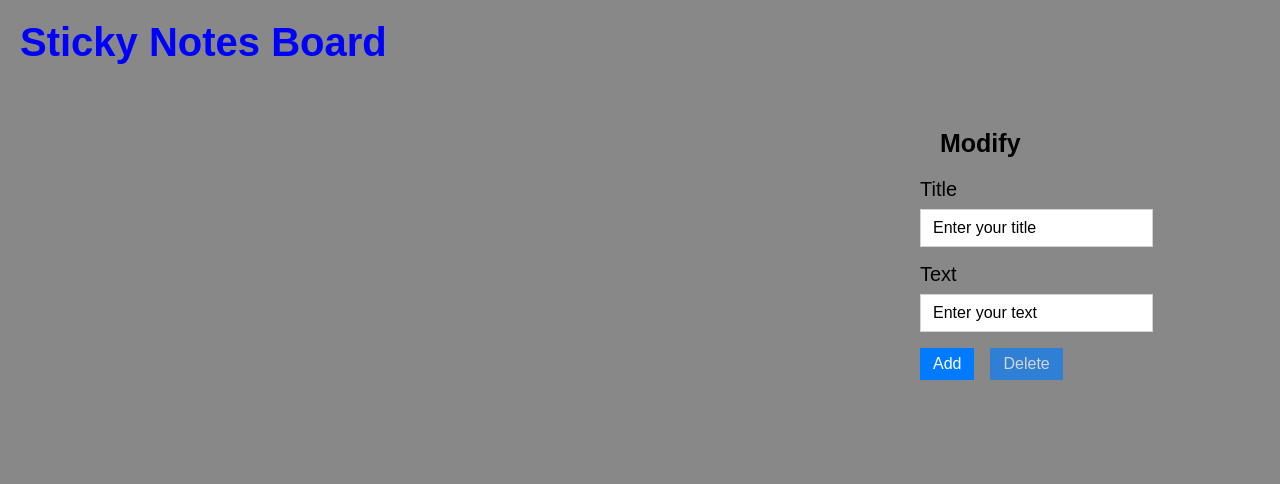
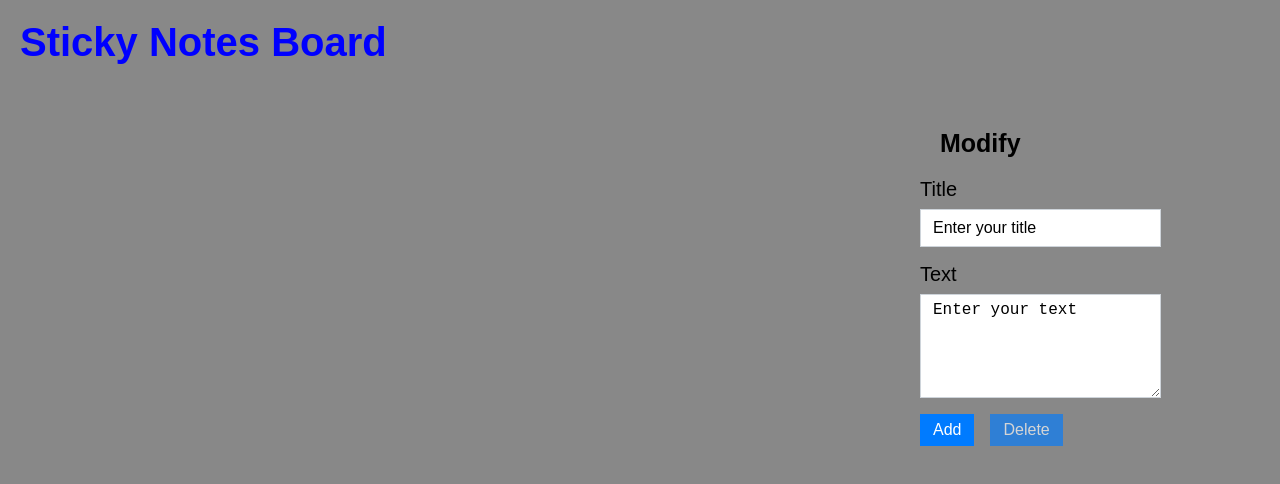
Before and after one commit to andre-lomaka/notes, an Angular app: page / in a window 1280 px wide. Shown: the top 484 px of the page. Built offline with nearby package versions, Linux system fonts and the light colour scheme.

Commit message:
Replaced text input with textarea

```diff
--- a/src/app/note-modify/note-modify.component.css
+++ b/src/app/note-modify/note-modify.component.css
@@ -5,16 +5,23 @@ h2 {
   padding: 10px;
 }
 
-input {
+input, textarea {
   display: block;
-  height: calc(1.5em + .75rem + 2px);
   font-size: 1rem;
   padding: .375rem .75rem;
   background-clip: padding-box;
   border: 1px solid #ced4da;
 }
 
-input:focus {
+input {
+  height: calc(1.5em + .75rem + 2px);
+}
+
+textarea {
+  white-space: pre-wrap;
+}
+
+input:focus, textarea:focus {
   border-color: #80bdff;
   outline: 0;
   box-shadow: 0 0 0 0.2rem rgb(0 123 255 / 25%);
--- a/src/app/note-modify/note-modify.component.html
+++ b/src/app/note-modify/note-modify.component.html
@@ -6,7 +6,7 @@
   </div>
   <div class="col">
     <label>Text</label>
-    <input type="text" [(ngModel)]="note.text" style="width: 100%;"/>
+    <textarea rows="5" [(ngModel)]="note.text" style="width: 100%;"></textarea>
   </div>
   <div class="col">
     <button (click)="addNote()">Add</button>
--- a/src/app/notes/notes.component.css
+++ b/src/app/notes/notes.component.css
@@ -1,3 +1,7 @@
+* {
+  font-family: Arial, sans-serif;
+}
+
 .notes {
   list-style: none;
   color: black;
@@ -30,7 +34,7 @@ h2 {
   font-size: 2rem;
 }
 
-p {
+pre {
   font-weight: normal;
   font-size: 1rem;
 }
--- a/src/app/notes/notes.component.html
+++ b/src/app/notes/notes.component.html
@@ -2,7 +2,7 @@
   <ul class="notes">
     <li *ngFor="let note of notes" [class.selected]="note === selectedNote" (click)="onSelect(note)">
       <h2>{{note.title}}</h2>
-      <p>{{note.text}}</p>
+      <pre>{{note.text}}</pre>
     </li>
   </ul>
 </div>
```
Also changed, not shown: 3 other files (tests, documents, lock files or other folders).
